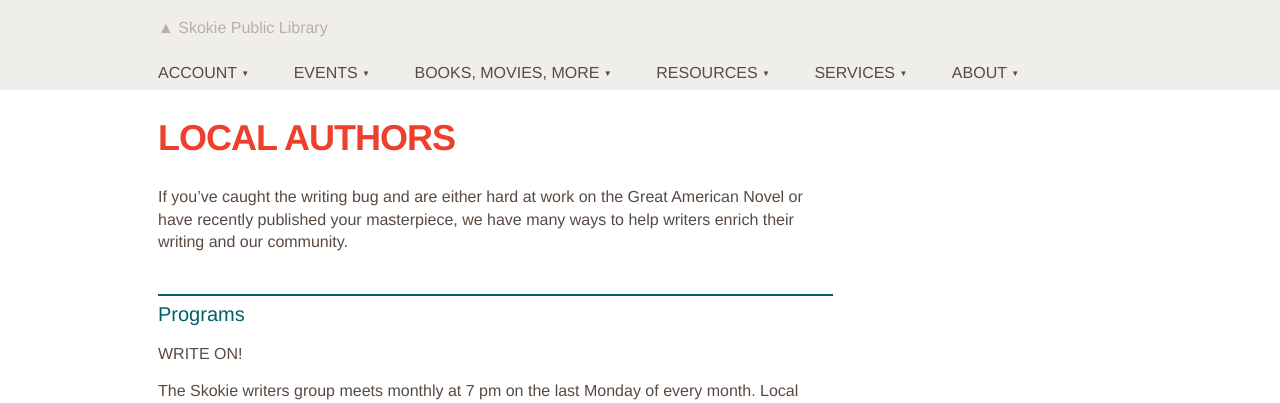
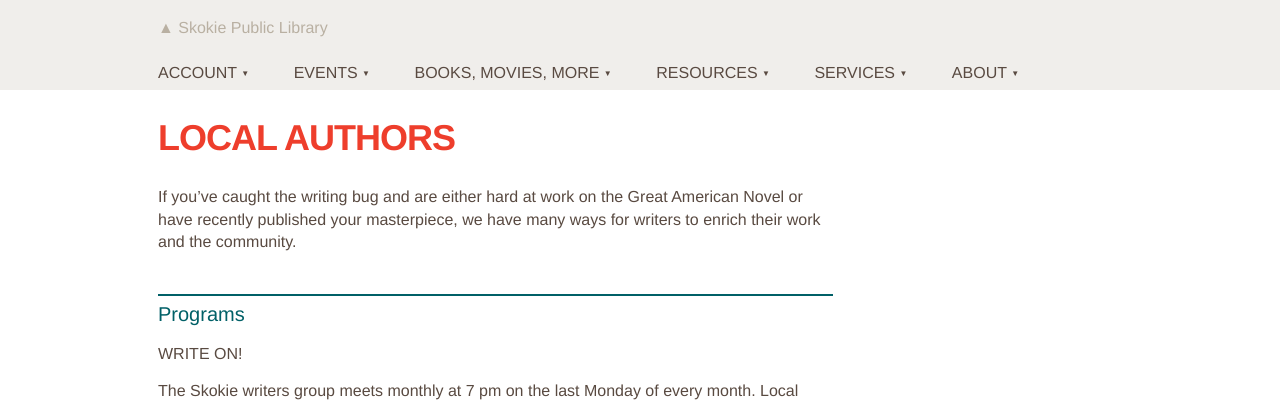
Before and after one commit to skokielibrary/spl-content, a Jekyll site: the page built from _content/lynnanne/books-movies-more--local-authors.markdown, in a window 1280 px wide. Shown: the top 403 px of the page. Built offline with Jekyll 4.4.1, drawn with Linux system fonts in a browser that asks for light colours.

Commit message:
Updated books-movies-more--local-authors.markdown

```diff
--- a/_content/lynnanne/books-movies-more--local-authors.markdown
+++ b/_content/lynnanne/books-movies-more--local-authors.markdown
@@ -4,7 +4,7 @@ title: Local authors
 published: true
 ---
 
-If you've caught the writing bug and are either hard at work on the Great American Novel or have recently published your masterpiece, we have many ways to help writers enrich their writing and our community.
+If you've caught the writing bug and are either hard at work on the Great American Novel or have recently published your masterpiece, we have many ways for writers to enrich their work and the community.
 
 ##Programs
 ###Write On!
```
